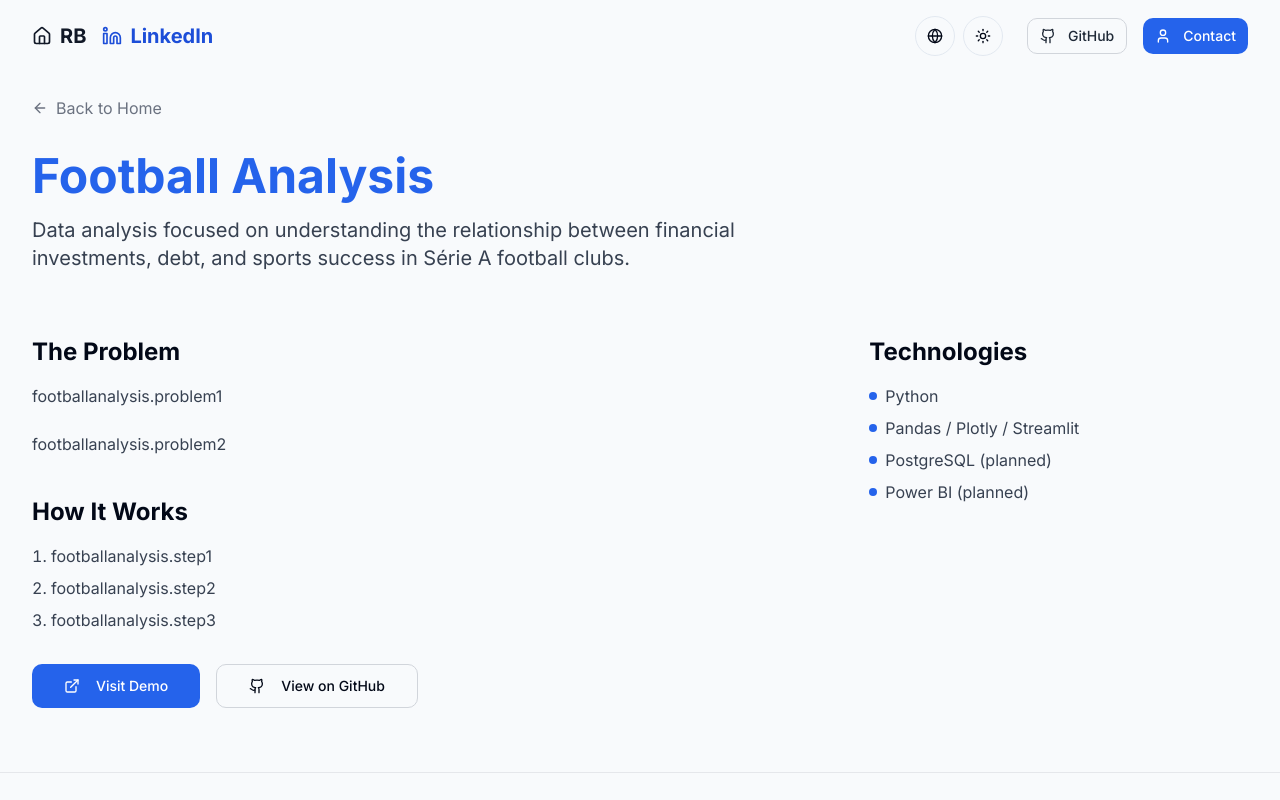
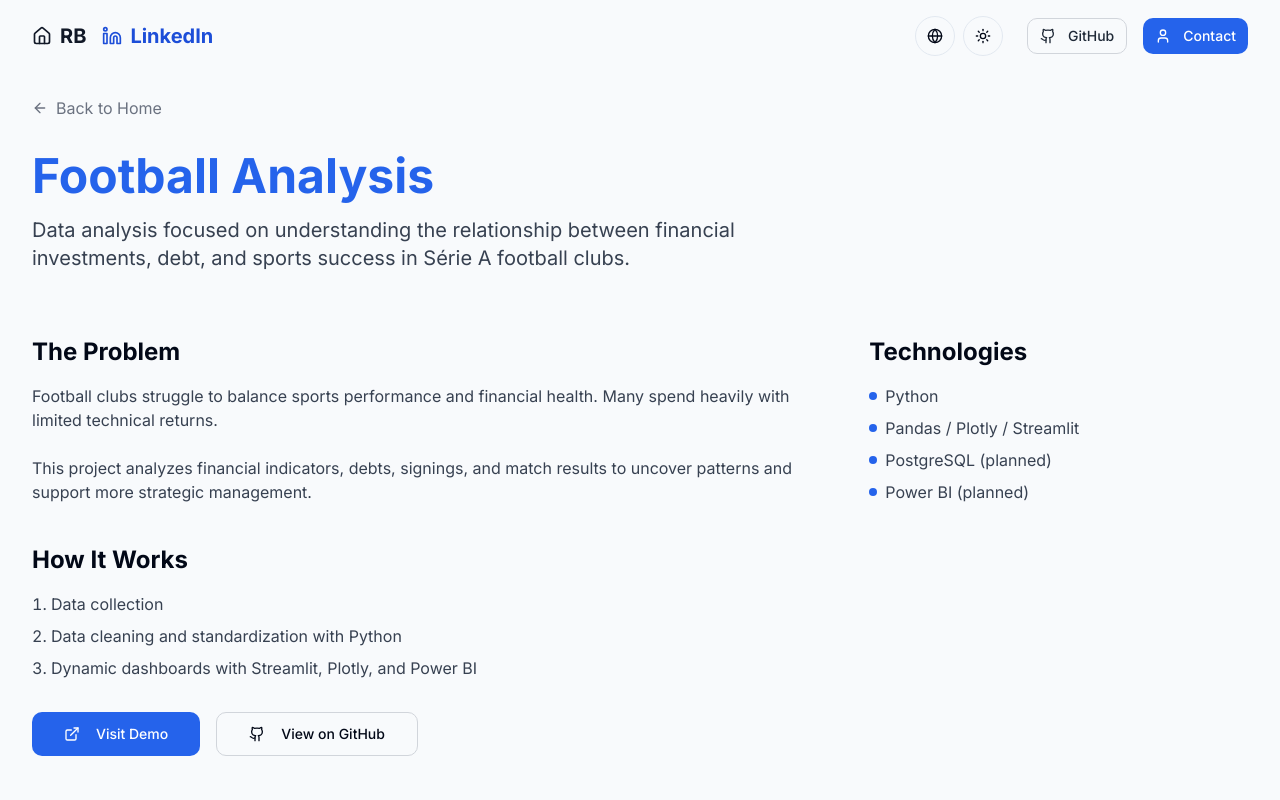
Before and after one commit to renanmrbraga/portfolio-web, a React (Vite) app: page /projects/football-analysis in a window 1280 px wide. Shown: the top 800 px of the page. Built offline with nearby package versions, Linux system fonts and the light colour scheme.

Commit message:
fix(footballanalysis): corrigir página do projeto

```diff
--- a/src/components/ProjectsGrid.tsx
+++ b/src/components/ProjectsGrid.tsx
@@ -51,7 +51,7 @@ const ProjectsGrid = () => {
         <h2 className="text-3xl md:text-4xl font-bold mb-8 text-center dark:text-white text-gray-900">
           {t("projects.title")}
         </h2>
-        <div className="grid grid-cols-1 sm:grid-cols-2 lg:grid-cols-3 gap-8">
+        <div className="grid grid-cols-1 sm:grid-cols-2 xl:grid-cols-3 gap-8">
           {projects.map((project) => (
             <ProjectCard key={project.id} project={project} />
           ))}
--- a/src/pages/FootballAnalysisPage.tsx
+++ b/src/pages/FootballAnalysisPage.tsx
@@ -37,17 +37,17 @@ const FootballAnalysisPage = () => {
           <div className="md:col-span-2">
             <h2 className="text-2xl font-bold mb-4">{t("projects.problem")}</h2>
             <p className="text-gray-700 dark:text-gray-300 mb-6">
-              {t("footballanalysis.problem1")}
+              {t("projects.FootballAnalysis.problem1")}
             </p>
             <p className="text-gray-700 dark:text-gray-300 mb-6">
-              {t("footballanalysis.problem2")}
+              {t("projects.FootballAnalysis.problem2")}
             </p>
 
             <h2 className="text-2xl font-bold mb-4 mt-10">{t("projects.howitworks")}</h2>
             <ol className="list-decimal list-inside text-gray-700 dark:text-gray-300 space-y-2 mb-6">
-              <li>{t("footballanalysis.step1")}</li>
-              <li>{t("footballanalysis.step2")}</li>
-              <li>{t("footballanalysis.step3")}</li>
+              <li>{t("projects.FootballAnalysis.how1")}</li>
+              <li>{t("projects.FootballAnalysis.how2")}</li>
+              <li>{t("projects.FootballAnalysis.how3")}</li>
             </ol>
 
             <div className="mt-8 flex flex-wrap gap-4">
```
